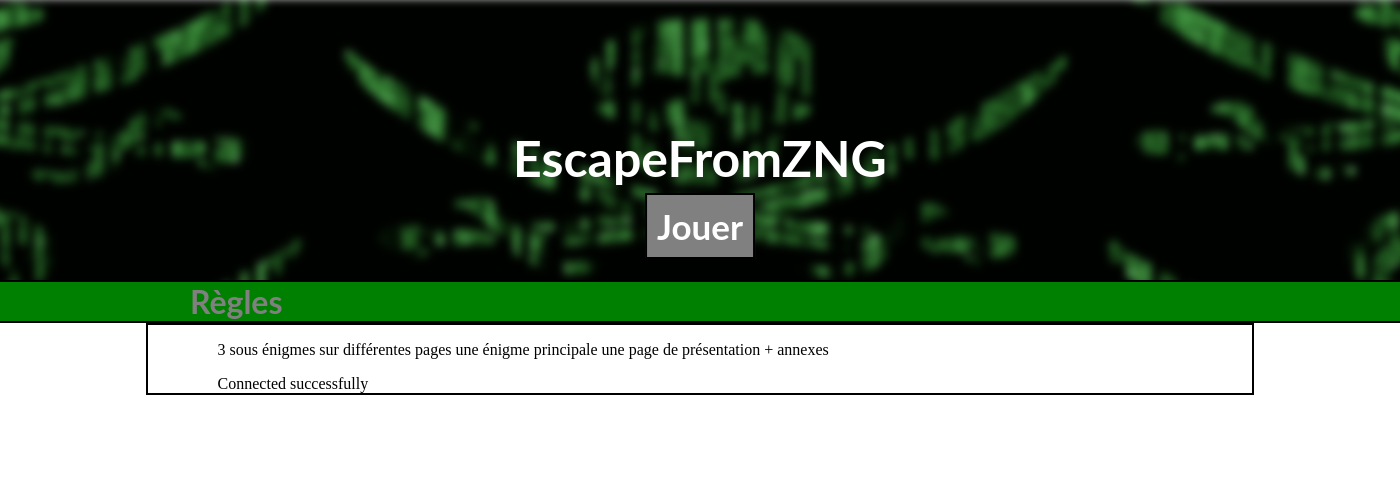
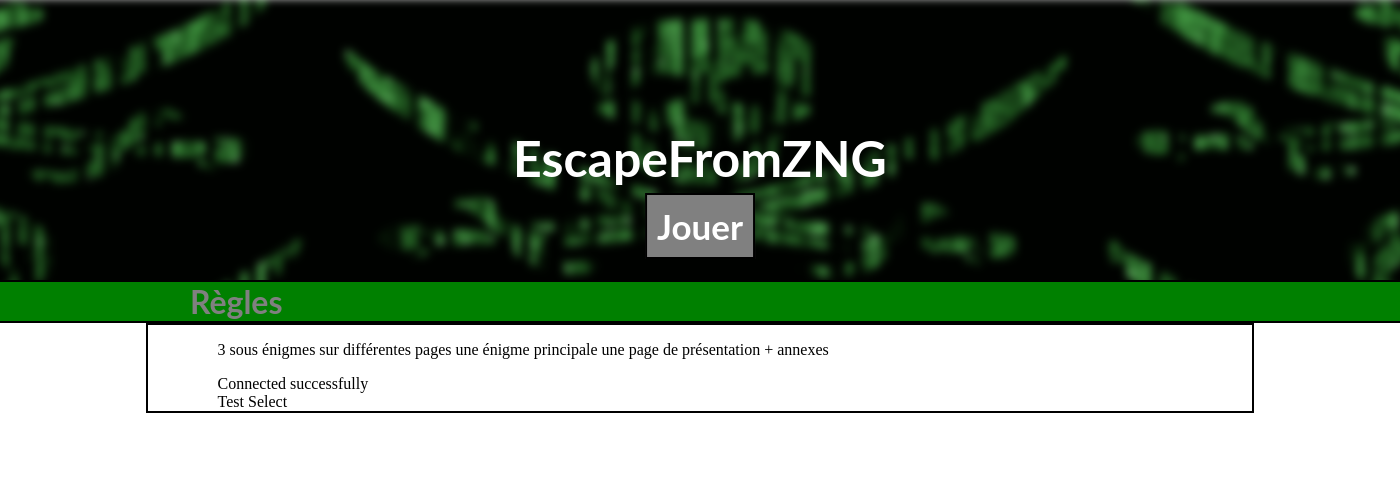
Before and after one commit to ZNG-Rocketeer/EscapeFromZNG, a PHP site: page / in a window 1400 px wide; the page is wider, and only the part inside the window is pictured. Shown: the top 489 px of that part. Run offline with PHP 8.4, Linux system fonts and the light colour scheme; data that the repository does not hold is empty.

Commit message:
test select

```diff
--- a/index.php
+++ b/index.php
@@ -35,7 +35,7 @@
 
     /* Change la base de données en "php" */
     $conn->select_db("php");
-
+ echo "Test Select";
     $result = mysqli_query($conn,"SELECT * FROM php.users");
     echo mysql_result($result,0);
 
```
